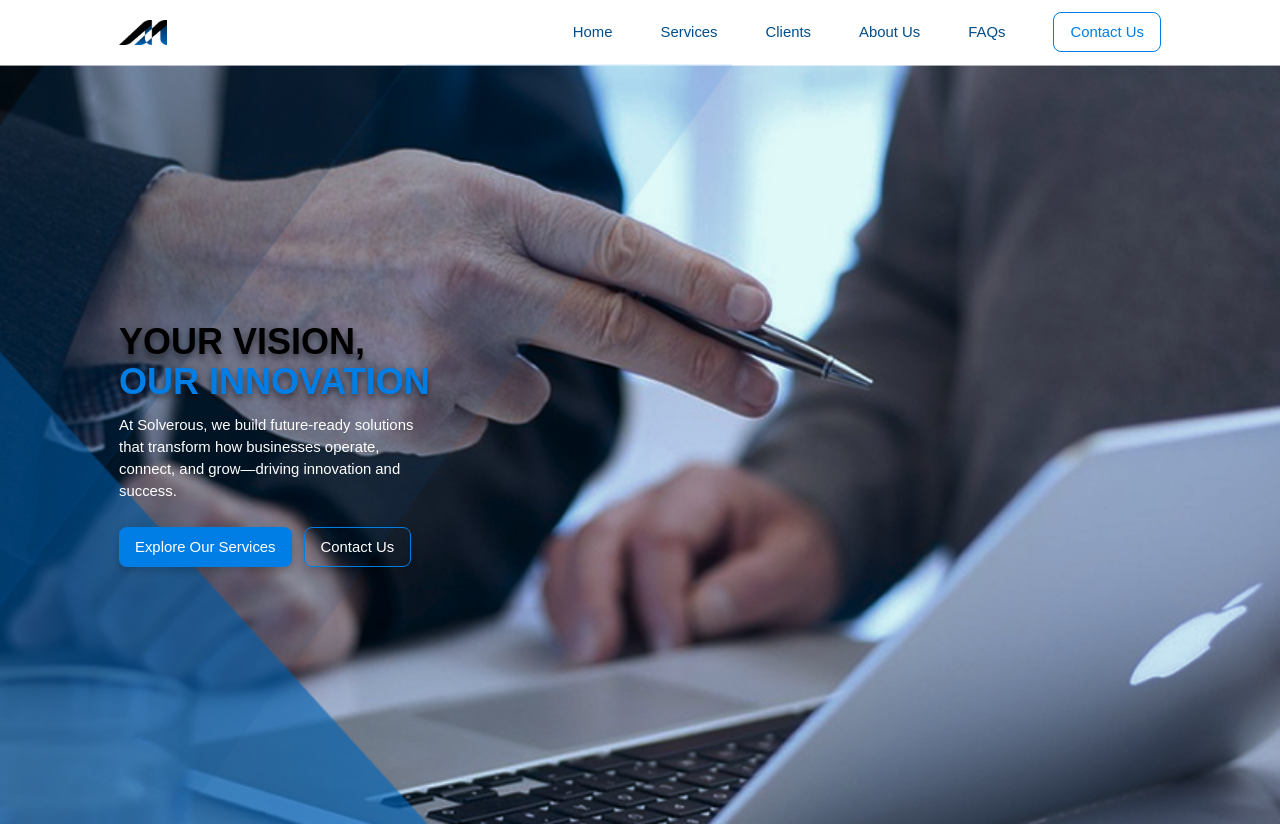
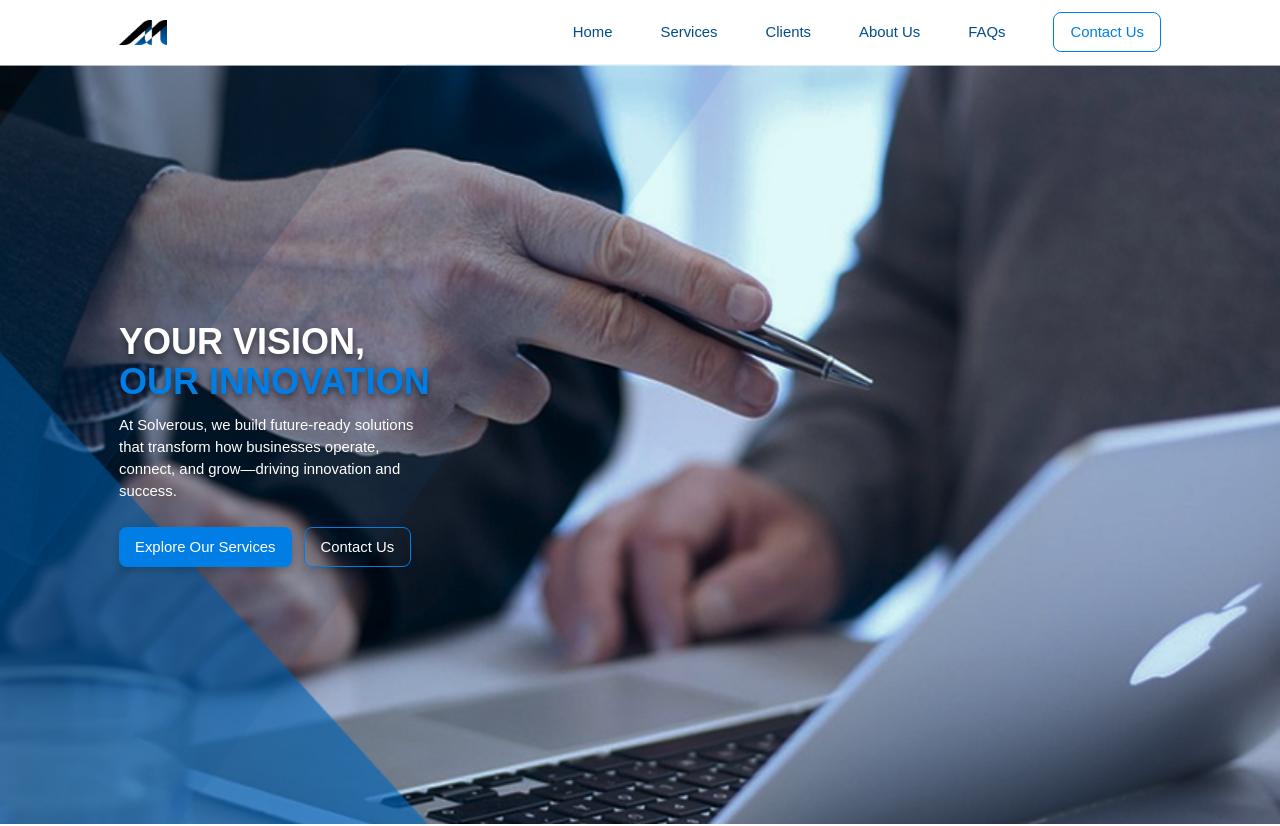
Before and after one commit to SolverousTech/SolverousWebsite, a React (Create React App) app in the folder solverouswebsite/: page / in a window 1280 px wide. Shown: the top 826 px of the page. Built offline with nearby package versions, Linux system fonts and the light colour scheme.

Commit message:
chaging home title color

```diff
--- a/solverouswebsite/src/pages/Home/home.js
+++ b/solverouswebsite/src/pages/Home/home.js
@@ -54,7 +54,7 @@ function Home() {
         {/* HOME SECTION */}
         <section id="home" style={homeBg} className=" bg-no-repeat bg-cover bg-center h-[95vh] content-center space-y-4 md:space-y-5 lg:space-y-6 ">
           <div className=" space-y-1 md:space-y-2 lg:space-y-3 ">
-            <h1 className=" font-bold text-black text-[2rem] md:text-3xl lg:text-4xl body_margin flex flex-col w-fit [text-shadow:0_4px_6px_rgba(1,0,0,0.5)] ">YOUR VISION, <span className="text-[#007EE6]">OUR INNOVATION</span></h1>
+            <h1 className=" font-bold text-white text-[2rem] md:text-3xl lg:text-4xl body_margin flex flex-col w-fit [text-shadow:0_4px_6px_rgba(1,0,0,0.5)] ">YOUR VISION, <span className="text-[#007EE6]">OUR INNOVATION</span></h1>
             <p className=" p_blue_bg body_margin w-[65%] md:w-[45%] lg:w-[25%] ">At Solverous, we build future-ready solutions that transform how businesses operate, connect, and grow—driving innovation and success.</p>
           </div>
           <div className="flex flex-row body_margin space-x-5 md:space-x-3 ">
```
